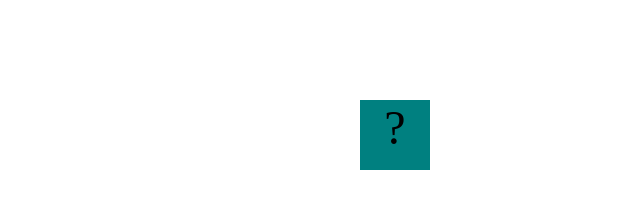
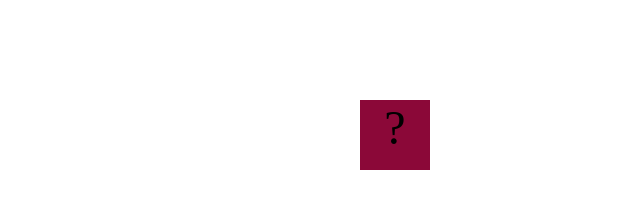
Before and after one commit to BKraoiormifrieenled/BKraoiormifrieenled.github.io, a plain HTML site: page projects/bouncing-box/index.html in a window 1280 px wide. Shown: the whole page, without its empty margins (640-1280 px from the left). Drawn offline with nearby package versions, Linux system fonts and the light colour scheme.

Commit message:
update 2

```diff
--- a/projects/bouncing-box/index.html
+++ b/projects/bouncing-box/index.html
@@ -8,7 +8,7 @@
 		.box {
 			width: 70px;
 			height: 70px;
-			background-color: teal;
+			background-color: rgb(139, 8, 56);
 			font-size: 300%;
 			text-align: center;
 			display: block;
@@ -61,12 +61,13 @@
 			//////////////////////////////////////////////////////////////////
 
 			// TODO 2 - Variable declarations
+			var positionX = 0
+			var score = 0
+			var speed = 10
+
 			/* This Function will be called 20 times/second. Each time it is called,
 			it should move the Box to a new location. If the box drifts off the screen
 			turn it around! */
-			var positionX = 0
-			var score = 0
-			var speed = 10
 
 			function update() {
 			positionX = positionX + speed;
@@ -84,6 +85,7 @@
 			the left side of the screen.*/
 			function handleBoxClick() {
 			positionX = 0;
+			speed = speed + 3
 			changeBoxText(score + 1);
 		    };
 		})();
```
